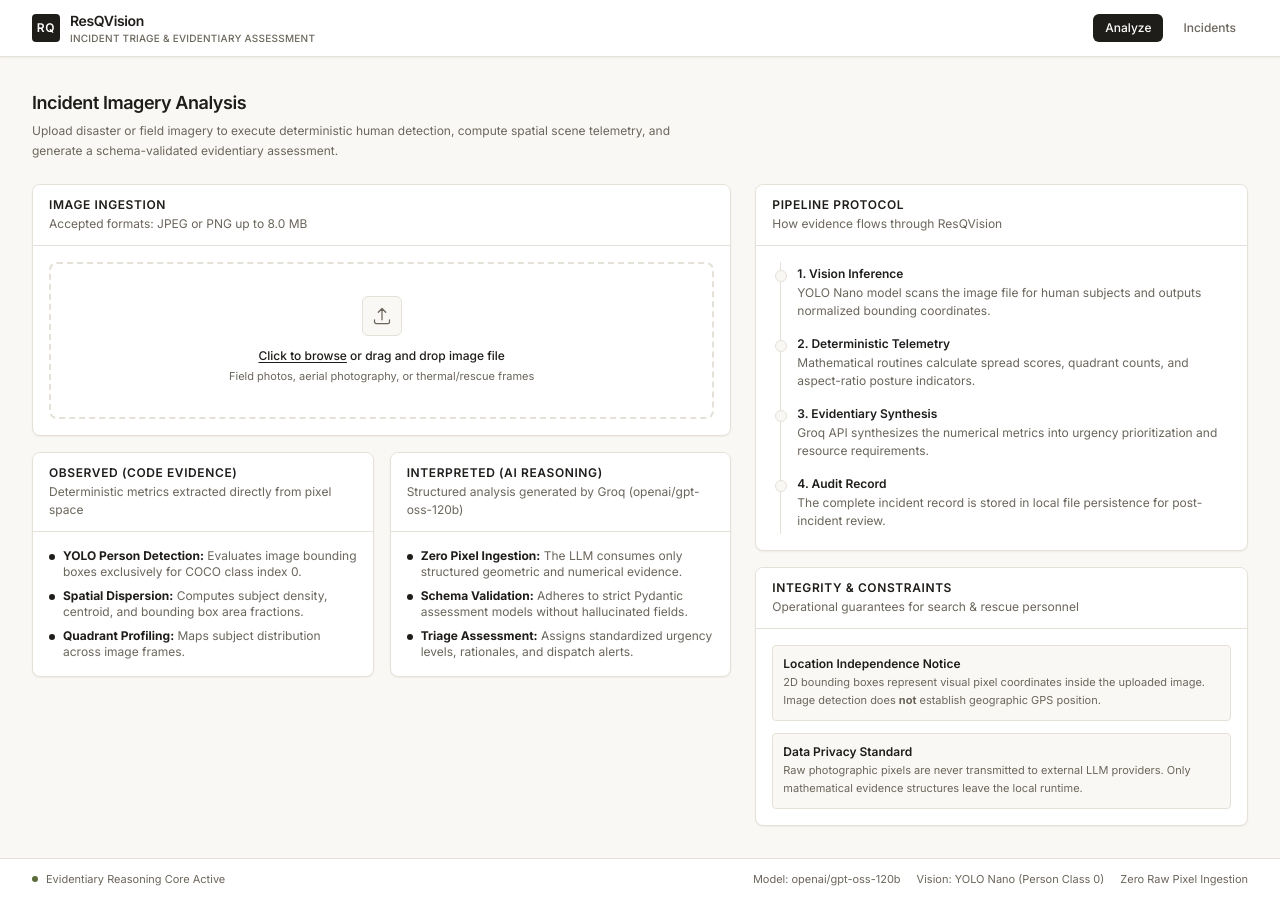
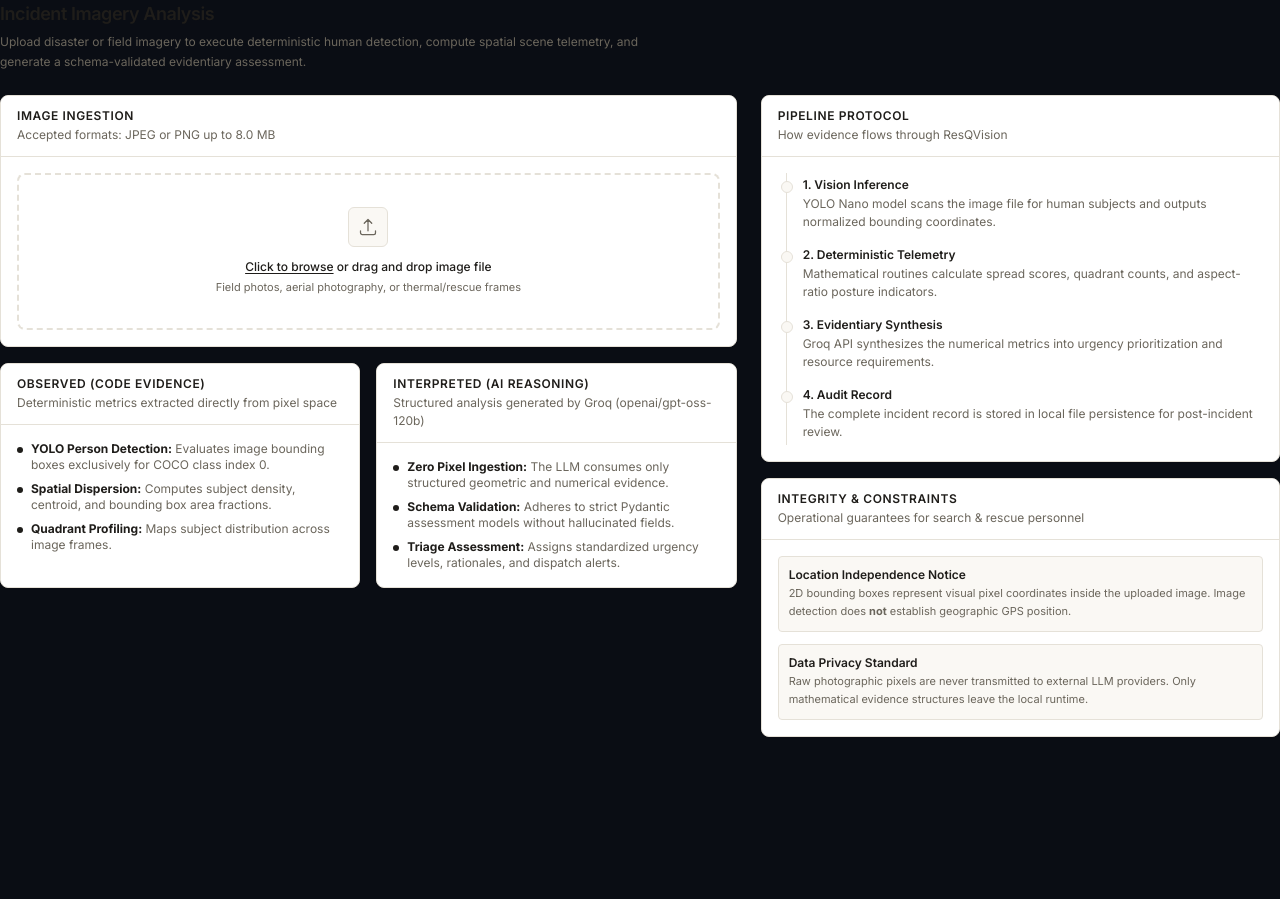
Before and after one commit to MdKasif0/ResQVision, a Next.js app in the folder frontend/: page / in a window 1280 px wide. After the commit the page ends 800 px from the top, so only its background shows below. Built offline with nearby package versions, Linux system fonts and the light colour scheme.

Commit message:
refactor: update application layout theme and wrap incidents page with AppShell

```diff
--- a/frontend/app/globals.css
+++ b/frontend/app/globals.css
@@ -26,8 +26,8 @@
 @layer base {
   html,
   body {
-    background-color: #FAF8F4;
-    color: #1F1D1A;
+    background-color: #0A0D14;
+    color: #FFFFFF;
     font-family: var(--font-inter), -apple-system, BlinkMacSystemFont, "Segoe UI", Roboto, sans-serif;
     -webkit-font-smoothing: antialiased;
     -moz-osx-font-smoothing: grayscale;
--- a/frontend/app/incidents/page.tsx
+++ b/frontend/app/incidents/page.tsx
@@ -77,5 +77,6 @@ export default function IncidentsPage() {
         )}
       </Panel>
     </div>
+    </AppShell>
   );
 }
--- a/frontend/app/layout.tsx
+++ b/frontend/app/layout.tsx
@@ -1,6 +1,5 @@
 import type { Metadata } from "next";
 import { Inter } from "next/font/google";
-import { AppShell } from "@/components";
 import "./globals.css";
 
 const inter = Inter({
@@ -10,9 +9,9 @@ const inter = Inter({
 });
 
 export const metadata: Metadata = {
-  title: "ResQVision — Incident Triage & Evidentiary Assessment",
+  title: "ResQVision — Disaster Management & Live Incident Map",
   description:
-    "Evidentiary incident triage platform combining deterministic computer vision and structured LLM reasoning.",
+    "Real-time disaster management and emergency incident intelligence platform.",
 };
 
 export default function RootLayout({
@@ -22,8 +21,8 @@ export default function RootLayout({
 }) {
   return (
     <html lang="en" className={inter.variable}>
-      <body className="bg-[#FAF8F4] text-[#1F1D1A] min-h-screen antialiased">
-        <AppShell>{children}</AppShell>
+      <body className="bg-[#0A0D14] text-white min-h-screen antialiased selection:bg-red-500/30 selection:text-white">
+        {children}
       </body>
     </html>
   );
```
